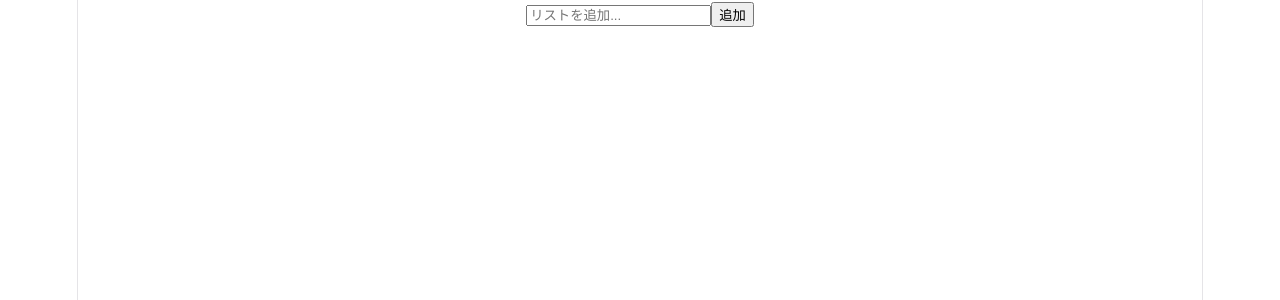
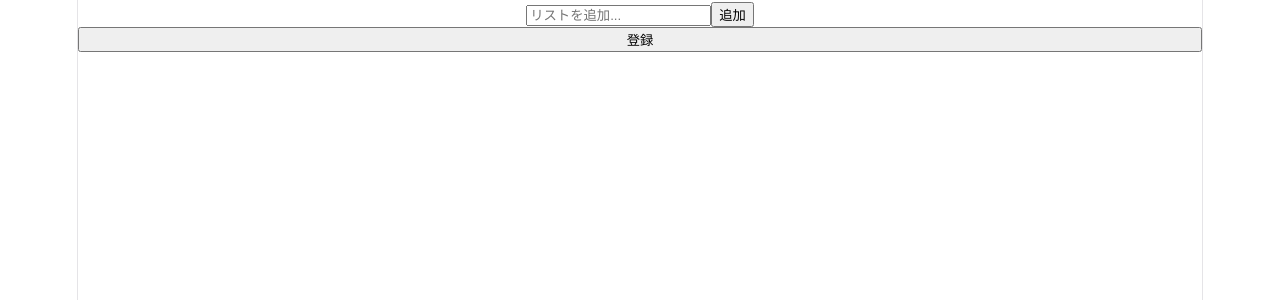
Before and after one commit to bokuchin0126-coder/habit-tracker, a React (Vite) app: page / in a window 1280 px wide. Shown: the top 300 px of the page. Built offline with nearby package versions, Linux system fonts and the light colour scheme.

Commit message:
add: registration mode for habit management UI

```diff
--- a/src/App.tsx
+++ b/src/App.tsx
@@ -15,6 +15,7 @@ function App() {
         day: "2-digit"
     }).format(new Date())
     const recordToday = records.find(day => day.date === today)
+    const [registration, setRegistration] = useState<boolean>(false)
 
     const handleAddHabits = () => {
         if (inputText.trim() === "") return
@@ -76,6 +77,7 @@ function App() {
 
     return (
         <>
+            {registration ? "" :
                 <div>
                     <input
                         value={inputText}
@@ -90,6 +92,7 @@ function App() {
                     {error}
                     <button onClick={handleAddHabits}>追加</button>
                 </div>
+            }
             {error}
             <div>
                 {habits.map(habit => {
@@ -100,6 +103,7 @@ function App() {
                             key={habit.id}
                             habit={habit}
                             record={record}
+                            registration={registration}
                             onDeleteHabits={handleDeleteHabits}
                             onEditHabits={handleEditHabits}
                             onToggleHabits={handleToggleHabits}
@@ -107,6 +111,9 @@ function App() {
                     )
                 })}
             </div>
+            <button onClick={() => setRegistration(!registration)}>
+                {registration ? "変更" : "登録"}
+            </button>
         </>
     )
 }
--- a/src/HabitItem.tsx
+++ b/src/HabitItem.tsx
@@ -5,12 +5,13 @@ import { useState } from "react"
 type Props = {
     habit: Habit
     record?: Record
+    registration: boolean
     onDeleteHabits: (id: number) => void
     onEditHabits: (id: number, text: string) => void
     onToggleHabits: (id: number) => void
 }
 
-function HabitItem({habit, record, onDeleteHabits, onEditHabits, onToggleHabits} : Props) {
+function HabitItem({habit, record, registration, onDeleteHabits, onEditHabits, onToggleHabits} : Props) {
 
     const [editingId, setEditingId] = useState<boolean>(false)
     const [editText, setEditText] = useState<string>(habit.name)
@@ -33,11 +34,15 @@ function HabitItem({habit, record, onDeleteHabits, onEditHabits, onToggleHabits}
                     /> : <div>{habit.name}</div>
                 }
 
-                {editingId ?
-                    <button onClick={() => {onEditHabits(habit.id, editText), setEditingId(false)}}>保存</button>:
-                    <button onClick={() => setEditingId(true)}>編集</button>
+                {registration ? "" :
+                    <div>
+                        {editingId ?
+                            <button onClick={() => {onEditHabits(habit.id, editText), setEditingId(false)}}>保存</button>:
+                            <button onClick={() => setEditingId(true)}>編集</button>
+                        }
+                        <button onClick={() => onDeleteHabits(habit.id)}>消去</button>
+                    </div>
                 }
-                <button onClick={() => onDeleteHabits(habit.id)}>消去</button>
             </div>
         </>
     )
```
Lines whose indentation alone changed are shown as unchanged.
